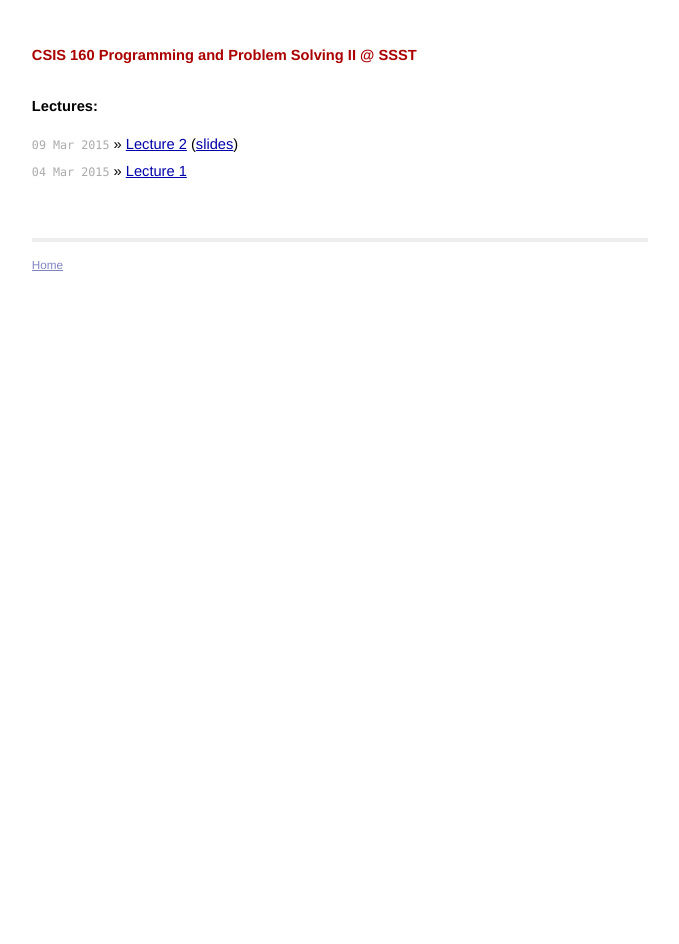
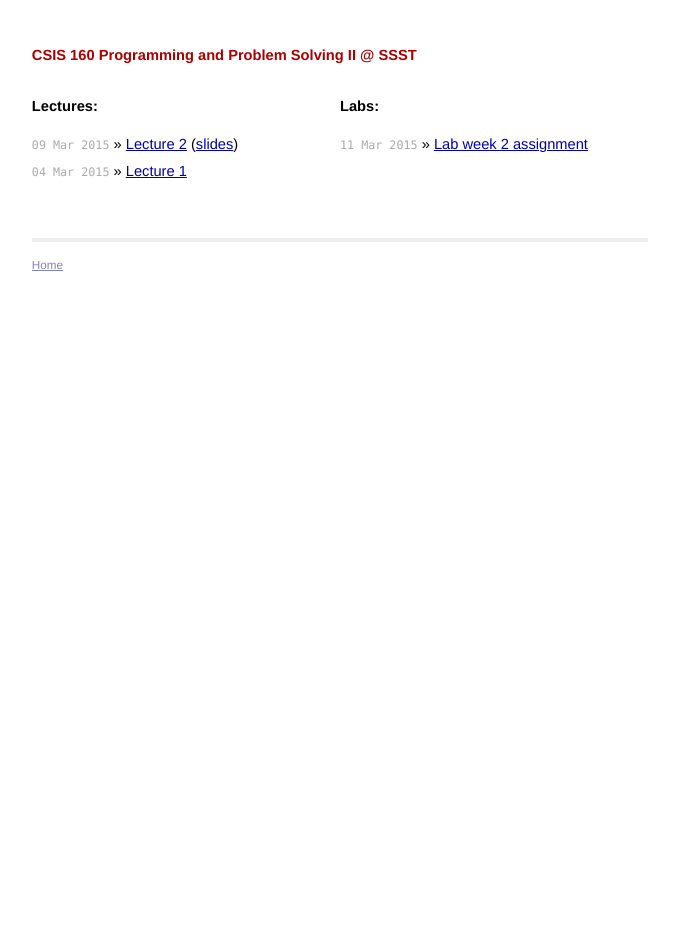
Before and after one commit to csis160/csis160.github.io, a Jekyll site: the page built from index.html, in a window 1280 px wide. Shown: the whole page, without its empty margins (300-979 px from the left). Built offline with Jekyll 4.4.1, drawn with Linux system fonts in a browser that asks for light colours.

Commit message:
added lab week 2 material

```diff
--- a/index.html
+++ b/index.html
@@ -51,24 +51,12 @@ title: CSIS 160 Programming and Problem Solving II, SSST
       </ul>
     </div>
 
-    <!-- saved for later
     <div id="lectures">
       <h1>Labs:</h1>
       <ul class="posts" class="rightcol">
-        {% for post in site.posts %}
-        {% if post.lab != null %}
-          <li><span>{{ post.date | date: "%d %b %Y" }}</span> &raquo; <a href="{{ post.url }}">{{ post.title }}</a>
-          {% if post.assignment == 'CSIS160-Lab-Week-09.pdf' %}
-            (<a href="pdf/{{post.assignment}}">document</a>)
-          {% else if post.assignment %}
-            (<a href="pdf/{{post.assignment}}">assignment</a>)
-          {% endif %}
-          </li>
-        {% endif %}
-        {% endfor %}
+          <li><span>11 Mar 2015</span> &raquo; <a href="pdf/lab-week-2.pdf">Lab week 2 assignment</a></li>
       </ul>
     </div>
-    -->
 
     <div style="clear:both"></div>
   </div>
```
Also changed, not shown: 1 other file.
